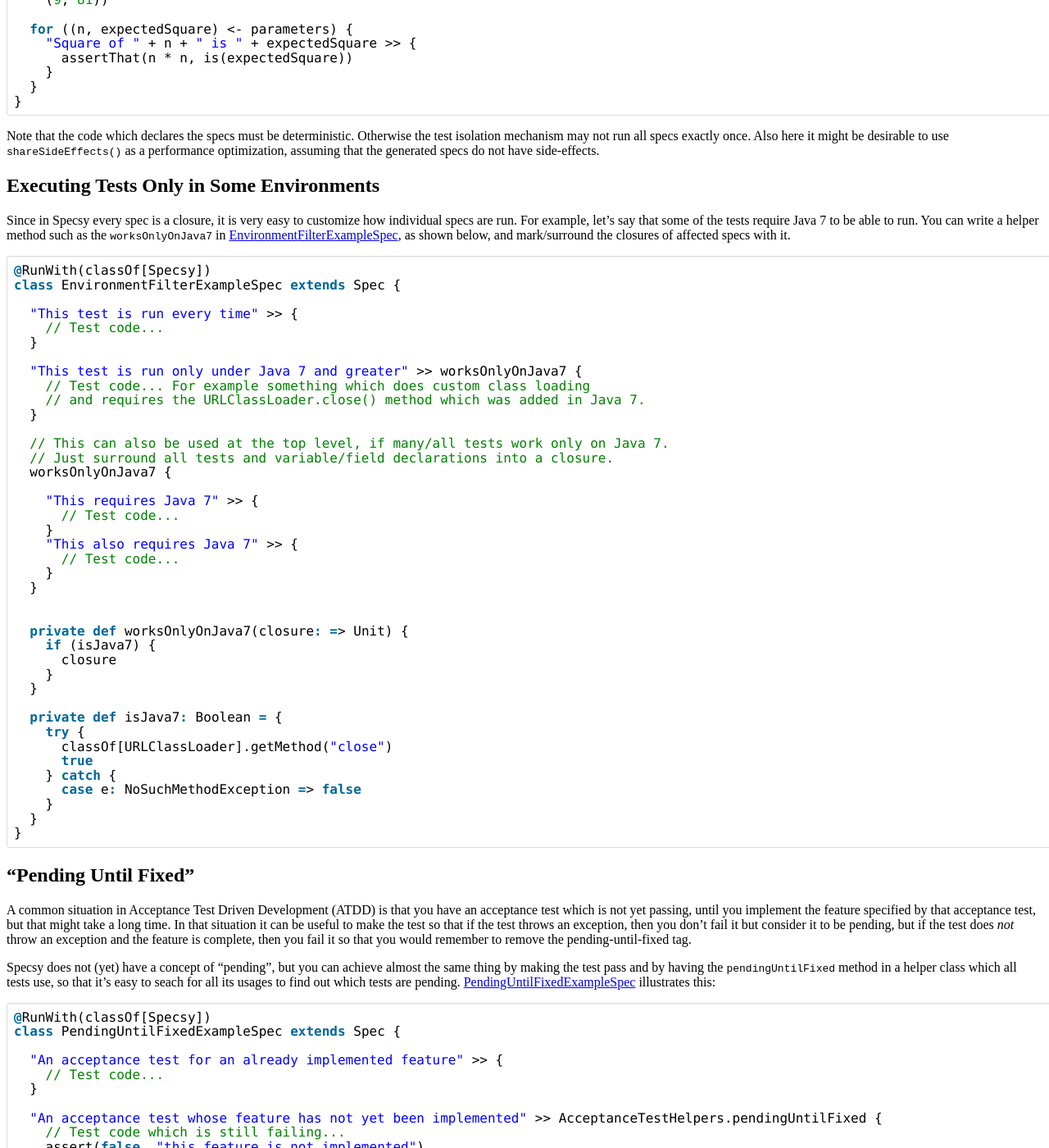
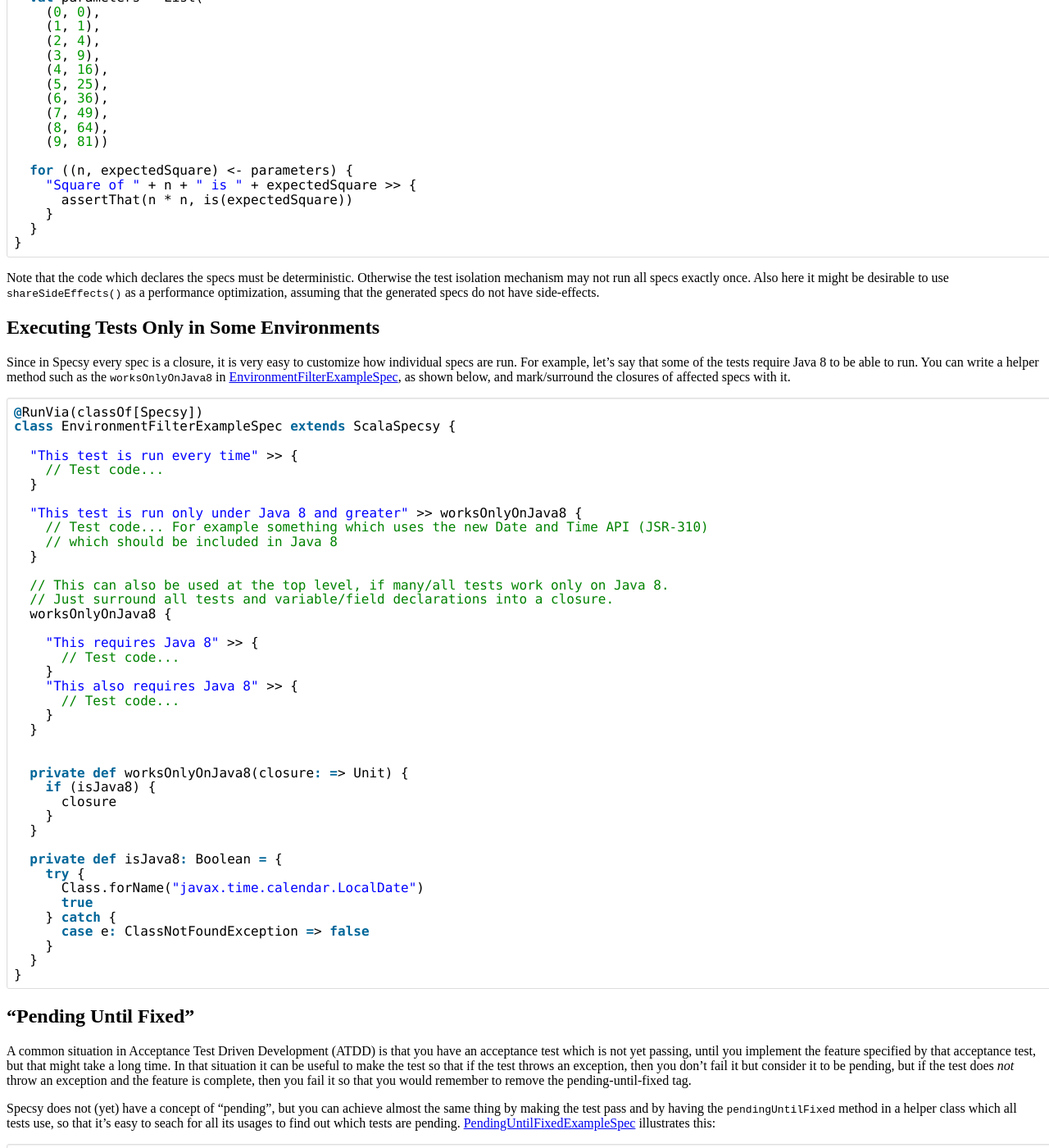
Before and after one commit to luontola/specsy, a Jekyll site: the page built from documentation.md, in a window 1280 px wide and 1400 px high, scrolled down 4997 px. Shown: the whole window at 82% size. Built offline with Jekyll 4.4.1, drawn with Linux system fonts in a browser that asks for light colours; some of the changed text lies outside the part shown.

Commit message:
Updated the site and documentation for Specsy 2

```diff
--- a/_config.yml
+++ b/_config.yml
@@ -10,8 +10,8 @@
 # so be sure to set them if your theme uses them.
 #
 title: Specsy
-tagline: unit-level testing framework for Scala, safely isolates mutable state
-description: Specsy is a BDD-style unit-level testing framework for Scala. It safely isolates mutable state and supports writing self-documenting tests/specifications.
+tagline: unit-level testing framework, safely isolates mutable state
+description: Specsy is a BDD-style unit-level testing framework for any languages on the Java platform. It safely isolates mutable state and supports writing self-documenting tests/specifications.
 author:
   name: Esko Luontola
   url: http://www.orfjackal.net/
--- a/documentation.md
+++ b/documentation.md
@@ -19,14 +19,23 @@
 Quick Start
 -----------
 
-After you have [configured your dependencies](download.html), you can create a Specsy spec by extending the [Spec] trait. Annotate the class with `@RunWith` to execute it with JUnit. The following shows the structure of a spec:
+After you have [configured your dependencies](download.html), you can create a Specsy spec by extending the language specific base class, as shown below. Annotate the class with `@RunVia` to execute it using [Jumi](http://jumi.fi/).
+
+Here are examples of the language specific syntax for all of Specsy's API:
+
+- [Scala](https://github.com/orfjackal/specsy/blob/master/specsy-scala-parent/src/test/scala/org/specsy/scala/ScalaSpecsyExample.scala)
+- [Groovy](https://github.com/orfjackal/specsy/blob/master/specsy-groovy/src/test/java/org/specsy/groovy/GroovySpecsyExample.groovy)
+- [Java](https://github.com/orfjackal/specsy/blob/master/specsy-java/src/test/java/org/specsy/java/JavaSpecsyExample.java)
+
+For the rest of this documentation we will use the Scala version's shorthand syntax. The following shows the structure of a spec:
 
 <pre class="brush: scala">
-import org.junit.runner.RunWith
-import net.orfjackal.specsy.{Spec, Specsy}
+import fi.jumi.api.RunVia
+import org.specsy.Specsy
+import org.specsy.scala.ScalaSpecsy
 
-@RunWith(classOf[Specsy])
-class HelloWorldSpec extends Spec {
+@RunVia(classOf[Specsy])
+class HelloWorldSpec extends ScalaSpecsy {
 
   // top-level spec; add your test code here and/or the child specs
 
@@ -52,11 +61,11 @@
 Naming Tests
 ------------
 
-Write the name of a test as a string in front of the `>>` operator. It is recommended to name the tests using full sentences which describe features. [FibonacciSpec] is an example of how to use descriptive [specification-style](http://blog.orfjackal.net/2010/02/three-styles-of-naming-tests.html) test names:
+It is recommended to name the tests using full sentences which describe features. [FibonacciSpec] is an example of how to use descriptive [specification-style](http://blog.orfjackal.net/2010/02/three-styles-of-naming-tests.html) test names:
 
 <pre class="brush: scala">
-@RunWith(classOf[Specsy])
-class FibonacciSpec extends Spec {
+@RunVia(classOf[Specsy])
+class FibonacciSpec extends ScalaSpecsy {
   val sequenceLength = 10
   val fib = new Fibonacci().sequence(sequenceLength)
   assertThat(fib.length, is(sequenceLength))
@@ -95,8 +104,8 @@
 To use the assertions from [specs](http://code.google.com/p/specs/), mix in one of the traits mentioned in [specs' matchers guide](http://code.google.com/p/specs/wiki/MatchersGuide#Use_specs_matchers_alone). For example:
 
 <pre class="brush: scala">
-@RunWith(classOf[Specsy])
-class SomeSpec extends Spec with SpecsMatchers {
+@RunVia(classOf[Specsy])
+class SomeSpec extends ScalaSpecsy with SpecsMatchers {
 }
 </pre>
 
@@ -105,8 +114,8 @@
 To use the assertions from [ScalaTest](http://www.scalatest.org/), mix in the [org.scalatest.matchers.ShouldMatchers](http://www.scalatest.org/scaladoc-1.5/org/scalatest/matchers/ShouldMatchers.html) trait or one of the other matcher traits:
 
 <pre class="brush: scala">
-@RunWith(classOf[Specsy])
-class SomeSpec extends Spec with ShouldMatchers {
+@RunVia(classOf[Specsy])
+class SomeSpec extends ScalaSpecsy with ShouldMatchers {
 }
 </pre>
 
@@ -119,8 +128,8 @@
 [StackSpec] illustrates the isolated execution model. As you notice, the stack is a mutable data structure and it is being modified in nearly every child spec. But each child spec can trust that it sees only the modifications made in its parent specs, so there are no weird order-dependent test failures - everything just works as expected. It's kind of like *lexical scoping* applied to side-effects. Specsy accomplishes this by creating multiple fresh instances of the test class and selectively executing the nested specs.
 
 <pre class="brush: scala">
-@RunWith(classOf[Specsy])
-class StackSpec extends Spec {
+@RunVia(classOf[Specsy])
+class StackSpec extends ScalaSpecsy {
   val stack = new scala.collection.mutable.Stack[String]
 
   "An empty stack" >> {
@@ -165,8 +174,8 @@
 In some cases it may be desirable to avoid the isolation of side-effects; perhaps it would make the tests harder to organize (e.g. writing tests for a multi-step process) or it would affect performance too much (e.g. side-effect free parameterized tests). For those situations you may call `shareSideEffects()` which will cause all child specs of the current spec to see each other's side-effects. [ShareSideEffectsExampleSpec] illustrates this:
 
 <pre class="brush: scala">
-@RunWith(classOf[Specsy])
-class ShareSideEffectsExampleSpec extends Spec {
+@RunVia(classOf[Specsy])
+class ShareSideEffectsExampleSpec extends ScalaSpecsy {
   var counter = 0
 
   // Without the call to `shareSideEffects()` the value of `counter` would be `1`
@@ -200,18 +209,18 @@
 [DeferBlocksExampleSpec] shows how the defer blocks can be used:
 
 <pre class="brush: scala">
-@RunWith(classOf[Specsy])
-class DeferBlocksExampleSpec extends Spec {
-  val dir = new File("temp-directory-" + UUID.randomUUID())
-  assert(dir.mkdir(), "failed to create: " + dir)
+@RunVia(classOf[Specsy])
+class DeferBlocksExampleSpec extends ScalaSpecsy {
+  val dir = Paths.get("temp-directory-" + UUID.randomUUID())
+  Files.createDirectory(dir)
   defer {
-    assert(dir.delete(), "failed to delete: " + dir)
+    Files.delete(dir)
   }
 
-  val file1 = new File(dir, "file 1.txt")
-  assert(file1.createNewFile(), "failed to create: " + file1)
+  val file1 = dir.resolve("file 1.txt")
+  Files.createFile(file1)
   defer {
-    assert(file1.delete(), "failed to delete:" + file1)
+    Files.delete(file1)
   }
 
   "..." >> {
@@ -237,24 +246,26 @@
 The code duplication in the above spec could be removed by extracting a method out of it, although it requires knowledge of Scala's more advanced features. [DeferBlocksExample2Spec] does the same thing as above, but with less code:
 
 <pre class="brush: scala">
-@RunWith(classOf[Specsy])
-class DeferBlocksExample2Spec extends Spec {
-  val dir = createWithCleanup(new File("temp-directory-" + UUID.randomUUID()), _.mkdir(), _.delete())
-  val file1 = createWithCleanup(new File(dir, "file 1.txt"), _.createNewFile(), _.delete())
+@RunVia(classOf[Specsy])
+class DeferBlocksExample2Spec extends ScalaSpecsy {
+  val dir = createWithCleanup(Paths.get("temp-directory-" + UUID.randomUUID()), Files.createDirectory(_))
+  val file1 = createWithCleanup(dir.resolve("file 1.txt"), Files.createFile(_))
 
   "..." >> {
   }
 
   "..." >> {
-    val file2 = createWithCleanup(new File(dir, "file 2.txt"), _.createNewFile(), _.delete())
+    val file2 = createWithCleanup(dir.resolve("file 2.txt"), Files.createFile(_))
   }
 
-  def createWithCleanup(file: File, create: File => Boolean, delete: File => Boolean): File = {
-    assert(create(file), "failed to create: " + file)
+  def createWithCleanup(path: Path, create: Path => Any): Path = {
+    println("Creating " + path)
+    create(path)
     defer {
-      assert(delete(file), "failed to delete: " + file)
+      println("Deleting " + path)
+      Files.delete(path)
     }
-    file
+    path
   }
 }
 </pre>
@@ -263,11 +274,11 @@
 Parameterized Tests
 -------------------
 
-Because Specsy's spec declarations are implemented as method calls which take a closure as a parameter (see [Spec]), it's simple to use the framework for parameterized tests. [ParameterizedExampleSpec] shows how to do it:
+Because Specsy's spec declarations are implemented as method calls which take a closure as a parameter (see [ScalaSpecsy]), it's simple to use the framework for parameterized tests. [ParameterizedExampleSpec] shows how to do it:
 
 <pre class="brush: scala">
-@RunWith(classOf[Specsy])
-class ParameterizedExampleSpec extends Spec {
+@RunVia(classOf[Specsy])
+class ParameterizedExampleSpec extends ScalaSpecsy {
   val parameters = List(
     (0, 0),
     (1, 1),
@@ -294,46 +305,46 @@
 Executing Tests Only in Some Environments
 -----------------------------------------
 
-Since in Specsy every spec is a closure, it is very easy to customize how individual specs are run. For example, let's say that some of the tests require Java 7 to be able to run. You can write a helper method such as the `worksOnlyOnJava7` in [EnvironmentFilterExampleSpec], as shown below, and mark/surround the closures of affected specs with it.
+Since in Specsy every spec is a closure, it is very easy to customize how individual specs are run. For example, let's say that some of the tests require Java 8 to be able to run. You can write a helper method such as the `worksOnlyOnJava8` in [EnvironmentFilterExampleSpec], as shown below, and mark/surround the closures of affected specs with it.
 
 <pre class="brush: scala">
-@RunWith(classOf[Specsy])
-class EnvironmentFilterExampleSpec extends Spec {
+@RunVia(classOf[Specsy])
+class EnvironmentFilterExampleSpec extends ScalaSpecsy {
 
   "This test is run every time" >> {
     // Test code...
   }
 
-  "This test is run only under Java 7 and greater" >> worksOnlyOnJava7 {
-    // Test code... For example something which does custom class loading
-    // and requires the URLClassLoader.close() method which was added in Java 7.
+  "This test is run only under Java 8 and greater" >> worksOnlyOnJava8 {
+    // Test code... For example something which uses the new Date and Time API (JSR-310)
+    // which should be included in Java 8
   }
 
-  // This can also be used at the top level, if many/all tests work only on Java 7.
+  // This can also be used at the top level, if many/all tests work only on Java 8.
   // Just surround all tests and variable/field declarations into a closure.
-  worksOnlyOnJava7 {
+  worksOnlyOnJava8 {
 
-    "This requires Java 7" >> {
+    "This requires Java 8" >> {
       // Test code...
     }
-    "This also requires Java 7" >> {
+    "This also requires Java 8" >> {
       // Test code...
     }
   }
 
 
-  private def worksOnlyOnJava7(closure: => Unit) {
-    if (isJava7) {
+  private def worksOnlyOnJava8(closure: => Unit) {
+    if (isJava8) {
       closure
     }
   }
 
-  private def isJava7: Boolean = {
+  private def isJava8: Boolean = {
     try {
-      classOf[URLClassLoader].getMethod("close")
+      Class.forName("javax.time.calendar.LocalDate")
       true
     } catch {
-      case e: NoSuchMethodException => false
+      case e: ClassNotFoundException => false
     }
   }
 }
@@ -348,8 +359,8 @@
 Specsy does not (yet) have a concept of "pending", but you can achieve almost the same thing by making the test pass and by having the `pendingUntilFixed` method in a helper class which all tests use, so that it's easy to seach for all its usages to find out which tests are pending. [PendingUntilFixedExampleSpec] illustrates this:
 
 <pre class="brush: scala">
-@RunWith(classOf[Specsy])
-class PendingUntilFixedExampleSpec extends Spec {
+@RunVia(classOf[Specsy])
+class PendingUntilFixedExampleSpec extends ScalaSpecsy {
 
   "An acceptance test for an already implemented feature" >> {
     // Test code...
@@ -380,12 +391,12 @@
 </pre>
 
 
-[Spec]:                         http://github.com/orfjackal/specsy/blob/master/src/main/scala/net/orfjackal/specsy/Spec.scala
-[FibonacciSpec]:                http://github.com/orfjackal/specsy/blob/master/src/test/scala/net/orfjackal/specsy/examples/FibonacciSpec.scala
-[StackSpec]:                    http://github.com/orfjackal/specsy/blob/master/src/test/scala/net/orfjackal/specsy/examples/StackSpec.scala
-[ShareSideEffectsExampleSpec]:  http://github.com/orfjackal/specsy/blob/master/src/test/scala/net/orfjackal/specsy/examples/ShareSideEffectsExampleSpec.scala
-[DeferBlocksExampleSpec]:       http://github.com/orfjackal/specsy/blob/master/src/test/scala/net/orfjackal/specsy/examples/DeferBlocksExampleSpec.scala
-[DeferBlocksExample2Spec]:      http://github.com/orfjackal/specsy/blob/master/src/test/scala/net/orfjackal/specsy/examples/DeferBlocksExample2Spec.scala
-[ParameterizedExampleSpec]:     http://github.com/orfjackal/specsy/blob/master/src/test/scala/net/orfjackal/specsy/examples/ParameterizedExampleSpec.scala
-[EnvironmentFilterExampleSpec]: http://github.com/orfjackal/specsy/blob/master/src/test/scala/net/orfjackal/specsy/examples/EnvironmentFilterExampleSpec.scala
-[PendingUntilFixedExampleSpec]: http://github.com/orfjackal/specsy/blob/master/src/test/scala/net/orfjackal/specsy/examples/PendingUntilFixedExampleSpec.scala
+[ScalaSpecsy]:                  https://github.com/orfjackal/specsy/blob/master/specsy-scala-parent/src/main/scala/org/specsy/scala/ScalaSpecsy.scala
+[FibonacciSpec]:                https://github.com/orfjackal/specsy/blob/master/specsy-scala-parent/src/test/scala/org/specsy/scala/examples/FibonacciSpec.scala
+[StackSpec]:                    https://github.com/orfjackal/specsy/blob/master/specsy-scala-parent/src/test/scala/org/specsy/scala/examples/StackSpec.scala
+[ShareSideEffectsExampleSpec]:  https://github.com/orfjackal/specsy/blob/master/specsy-scala-parent/src/test/scala/org/specsy/scala/examples/ShareSideEffectsExampleSpec.scala
+[DeferBlocksExampleSpec]:       https://github.com/orfjackal/specsy/blob/master/specsy-scala-parent/src/test/scala/org/specsy/scala/examples/DeferBlocksExampleSpec.scala
+[DeferBlocksExample2Spec]:      https://github.com/orfjackal/specsy/blob/master/specsy-scala-parent/src/test/scala/org/specsy/scala/examples/DeferBlocksExample2Spec.scala
+[ParameterizedExampleSpec]:     https://github.com/orfjackal/specsy/blob/master/specsy-scala-parent/src/test/scala/org/specsy/scala/examples/ParameterizedExampleSpec.scala
+[EnvironmentFilterExampleSpec]: https://github.com/orfjackal/specsy/blob/master/specsy-scala-parent/src/test/scala/org/specsy/scala/examples/EnvironmentFilterExampleSpec.scala
+[PendingUntilFixedExampleSpec]: https://github.com/orfjackal/specsy/blob/master/specsy-scala-parent/src/test/scala/org/specsy/scala/examples/PendingUntilFixedExampleSpec.scala
```
Also changed, not shown: other parts of documentation.md (+5 -5 lines), download.md (+3 -20 lines), index.md (+2 -2 lines).
